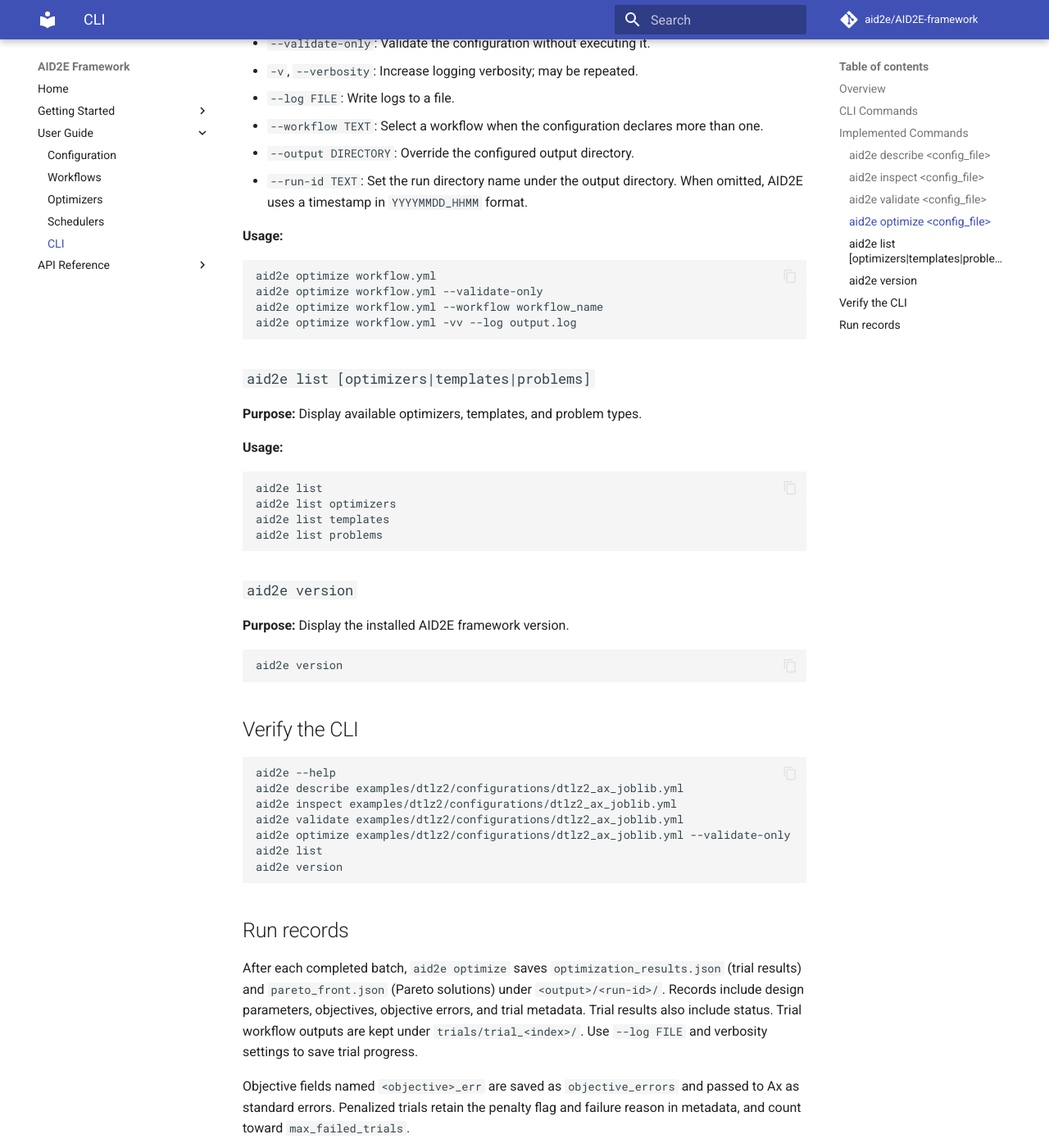
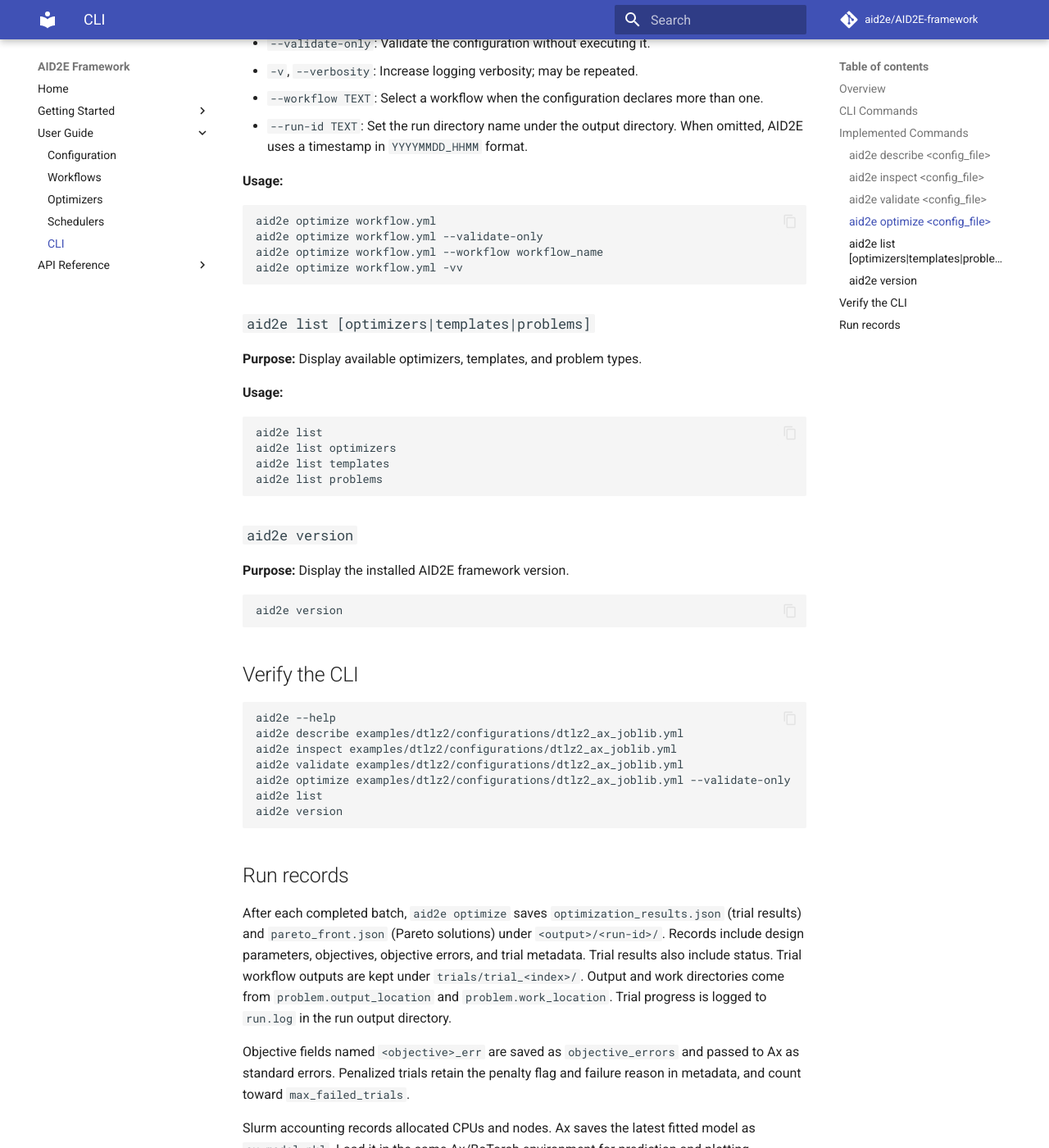
Before and after one commit to aid2e/AID2E-framework, an MkDocs documentation site: the page built from docs/user-guide/cli.md, in a window 1280 px wide and 1400 px high, scrolled down 2007 px. Shown: the whole window at 82% size. Built offline with MkDocs 1.6.1 and Material for MkDocs 9.7.7, drawn with Linux system fonts in a browser that asks for light colours; comment, search, counter and statistics services are not loaded.

Commit message:
cleanup examples and output dirs

````diff
--- a/docs/user-guide/cli.md
+++ b/docs/user-guide/cli.md
@@ -85,9 +85,7 @@ aid2e validate problem.yml
 
 - `--validate-only`: Validate the configuration without executing it.
 - `-v`, `--verbosity`: Increase logging verbosity; may be repeated.
-- `--log FILE`: Write logs to a file.
 - `--workflow TEXT`: Select a workflow when the configuration declares more than one.
-- `--output DIRECTORY`: Override the configured output directory.
 - `--run-id TEXT`: Set the run directory name under the output directory. When
   omitted, AID2E uses a timestamp in `YYYYMMDD_HHMM` format.
 
@@ -97,7 +95,7 @@ aid2e validate problem.yml
 aid2e optimize workflow.yml
 aid2e optimize workflow.yml --validate-only
 aid2e optimize workflow.yml --workflow workflow_name
-aid2e optimize workflow.yml -vv --log output.log
+aid2e optimize workflow.yml -vv
 ```
 
 ### `aid2e list [optimizers|templates|problems]`
@@ -135,7 +133,7 @@ aid2e version
 
 ## Run records
 
-After each completed batch, `aid2e optimize` saves `optimization_results.json` (trial results) and `pareto_front.json` (Pareto solutions) under `<output>/<run-id>/`. Records include design parameters, objectives, objective errors, and trial metadata. Trial results also include status. Trial workflow outputs are kept under `trials/trial_<index>/`. Use `--log FILE` and verbosity settings to save trial progress.
+After each completed batch, `aid2e optimize` saves `optimization_results.json` (trial results) and `pareto_front.json` (Pareto solutions) under `<output>/<run-id>/`. Records include design parameters, objectives, objective errors, and trial metadata. Trial results also include status. Trial workflow outputs are kept under `trials/trial_<index>/`. Output and work directories come from `problem.output_location` and `problem.work_location`. Trial progress is logged to `run.log` in the run output directory.
 
 Objective fields named `<objective>_err` are saved as `objective_errors` and passed to Ax as standard errors. Penalized trials retain the penalty flag and failure reason in metadata, and count toward `max_failed_trials`.
 
````
Also changed, not shown: docs/getting-started/quick-start.md (+1 -1 lines), docs/user-guide/notes/cli.md (+2 -2 lines), examples/dtlz2/README.md (+3 -1 lines), 9 other files.
